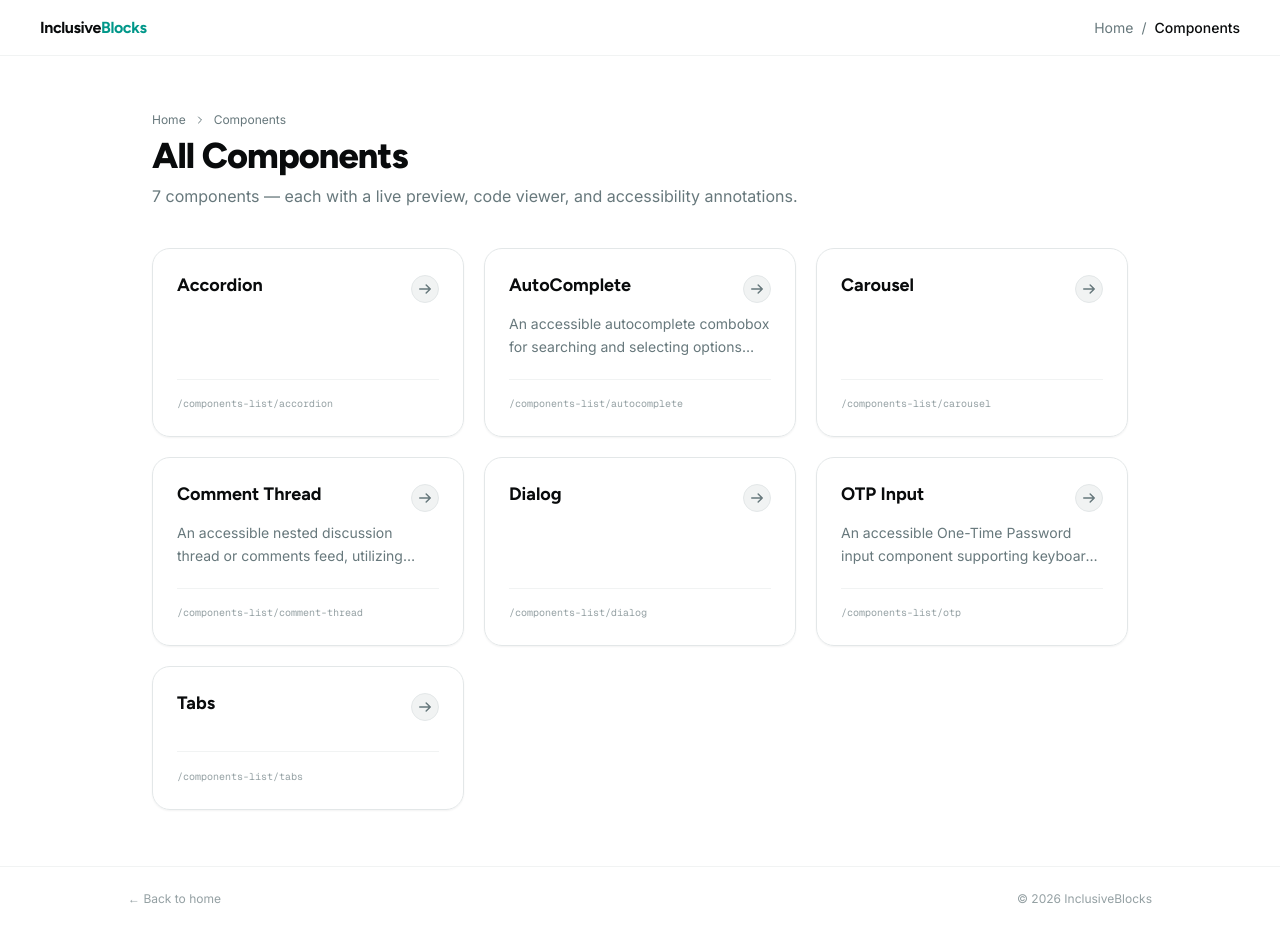
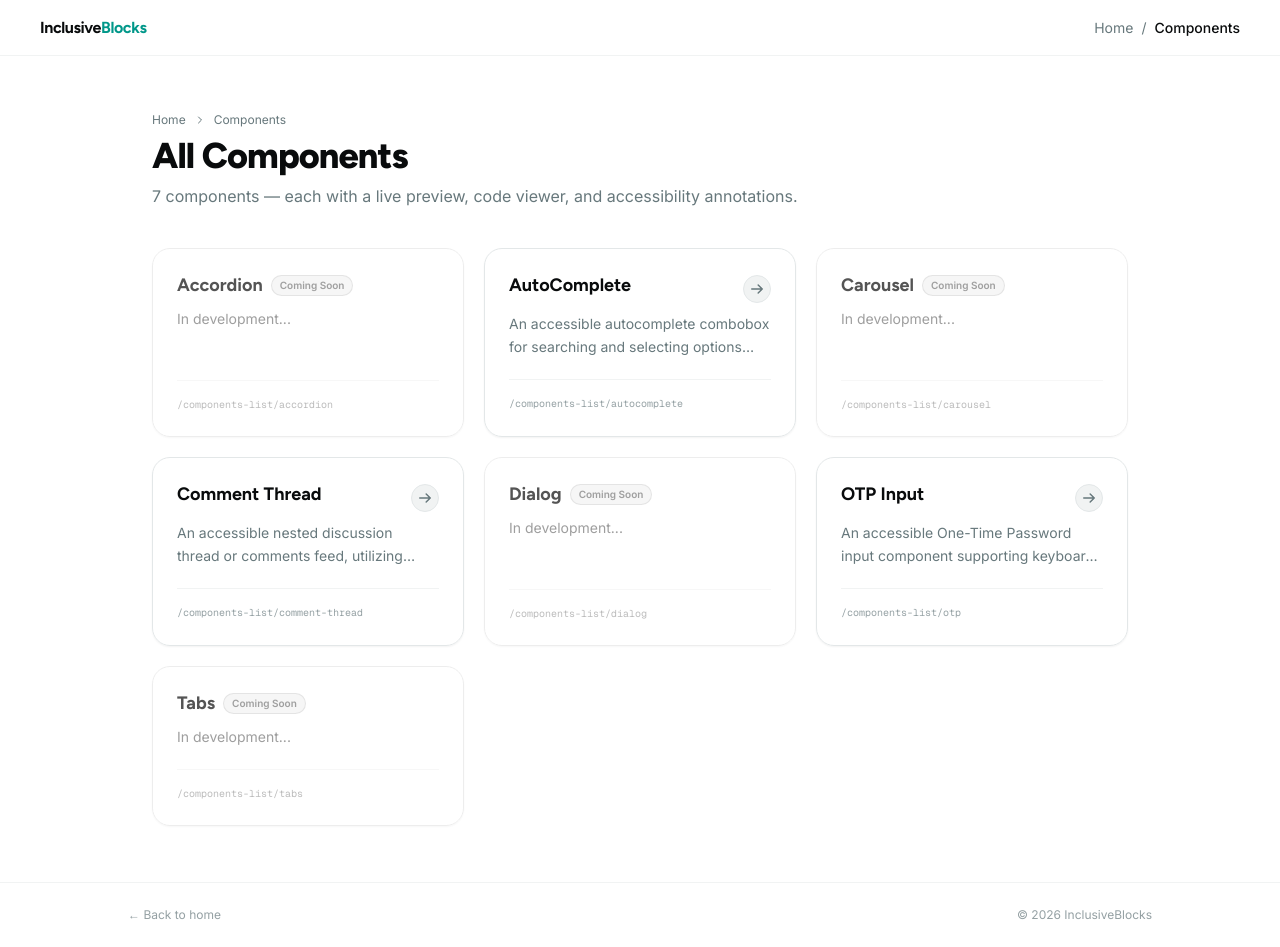
Before and after one commit to vsompura3/accessible-ui-component-workspace, a Next.js app: page /components-list in a window 1280 px wide. Built offline with nearby package versions, Linux system fonts and the light colour scheme.

Commit message:
feat: implement coming soon states for components and update UI to disable navigation for unfinished items

```diff
--- a/app/components-list/page.tsx
+++ b/app/components-list/page.tsx
@@ -14,6 +14,7 @@ export default function ComponentsPage() {
     path: string
     name: string
     description: string
+    comingSoon: boolean
   }[] = []
 
   if (fs.existsSync(componentsDir)) {
@@ -41,11 +42,20 @@ export default function ComponentsPage() {
         }
       }
 
+      let comingSoon = false
+      const demoPath = path.join(componentsDir, d.name, "demo.tsx")
+      if (fs.existsSync(demoPath)) {
+        try {
+          comingSoon = fs.readFileSync(demoPath, "utf8").includes("Coming Soon")
+        } catch (err) {}
+      }
+
       return {
         slug: d.name,
         path: `/components-list/${d.name}`,
         name: metadata.name,
         description: metadata.description,
+        comingSoon,
       }
     })
   }
@@ -94,28 +104,45 @@ export default function ComponentsPage() {
         <div className="grid grid-cols-1 gap-5 sm:grid-cols-2 lg:grid-cols-3">
           {components
             .sort((a, b) => a.name.localeCompare(b.name))
-            .map((component) => (
-              <Link
+            .map((component) => {
+              const CardWrapper = (component.comingSoon ? "div" : Link) as any
+              return (
+                <CardWrapper
                   key={component.slug}
-                href={component.path}
-                className="group relative flex flex-col justify-between overflow-hidden rounded-2xl border bg-card/60 p-6 shadow-xs backdrop-blur-xs transition-all duration-200 hover:-translate-y-0.5 hover:border-primary/30 hover:bg-card hover:shadow-md"
+                  href={component.comingSoon ? undefined : component.path}
+                  className={`group relative flex flex-col justify-between overflow-hidden rounded-2xl border bg-card/60 p-6 shadow-xs backdrop-blur-xs transition-all duration-200 ${
+                    component.comingSoon
+                      ? "opacity-70 grayscale cursor-not-allowed"
+                      : "hover:-translate-y-0.5 hover:border-primary/30 hover:bg-card hover:shadow-md"
+                  }`}
                 >
                   {/* Hover gradient accent */}
+                  {!component.comingSoon && (
                     <div className="pointer-events-none absolute inset-0 rounded-2xl bg-gradient-to-br from-primary/5 via-transparent to-transparent opacity-0 transition-opacity duration-300 group-hover:opacity-100" />
+                  )}
 
                   <div className="flex flex-col gap-2.5">
                     <div className="flex items-start justify-between gap-2">
-                    <h2 className="font-heading text-lg font-bold leading-snug text-foreground transition-colors group-hover:text-primary">
+                      <div className="flex items-center gap-2">
+                        <h2 className={`font-heading text-lg font-bold leading-snug text-foreground transition-colors ${!component.comingSoon ? "group-hover:text-primary" : ""}`}>
                           {component.name}
                         </h2>
+                        {component.comingSoon && (
+                          <span className="rounded-full border border-primary/20 bg-primary/10 px-2 py-0.5 text-[10px] font-semibold text-primary">
+                            Coming Soon
+                          </span>
+                        )}
+                      </div>
+                      {!component.comingSoon && (
                         <span className="mt-0.5 shrink-0 rounded-full border bg-muted p-1.5 text-muted-foreground transition-all group-hover:border-primary/30 group-hover:bg-primary/10 group-hover:text-primary">
                           <svg className="size-3.5" fill="none" stroke="currentColor" viewBox="0 0 24 24" strokeWidth={2.5}>
                             <path strokeLinecap="round" strokeLinejoin="round" d="M14 5l7 7m0 0l-7 7m7-7H3" />
                           </svg>
                         </span>
+                      )}
                     </div>
                     <p className="line-clamp-2 text-sm leading-relaxed text-muted-foreground">
-                    {component.description}
+                      {component.description || "In development..."}
                     </p>
                   </div>
 
@@ -123,12 +150,15 @@ export default function ComponentsPage() {
                     <code className="font-mono text-[10px] text-muted-foreground/70">
                       /components-list/{component.slug}
                     </code>
+                    {!component.comingSoon && (
                       <span className="text-[11px] font-semibold text-primary opacity-0 transition-opacity group-hover:opacity-100">
                         View Docs →
                       </span>
+                    )}
                   </div>
-              </Link>
-            ))}
+                </CardWrapper>
+              )
+            })}
         </div>
       </main>
 
--- a/components/accordion/demo.tsx
+++ b/components/accordion/demo.tsx
@@ -1,5 +1,9 @@
 "use client"
 
 export default function Demo() {
-  return null
+  return (
+    <div className="flex w-full items-center justify-center p-8 text-muted-foreground">
+      Coming Soon...
+    </div>
+  )
 }
--- a/components/carousel/demo.tsx
+++ b/components/carousel/demo.tsx
@@ -1,5 +1,9 @@
 "use client"
 
 export default function Demo() {
-  return null
+  return (
+    <div className="flex w-full items-center justify-center p-8 text-muted-foreground">
+      Coming Soon...
+    </div>
+  )
 }
--- a/components/dialog/demo.tsx
+++ b/components/dialog/demo.tsx
@@ -1,5 +1,9 @@
 "use client"
 
 export default function Demo() {
-  return null
+  return (
+    <div className="flex w-full items-center justify-center p-8 text-muted-foreground">
+      Coming Soon...
+    </div>
+  )
 }
--- a/components/tabs/demo.tsx
+++ b/components/tabs/demo.tsx
@@ -1,5 +1,9 @@
 "use client"
 
 export default function Demo() {
-  return null
+  return (
+    <div className="flex w-full items-center justify-center p-8 text-muted-foreground">
+      Coming Soon...
+    </div>
+  )
 }
```
Lines whose indentation alone changed are shown as unchanged.
